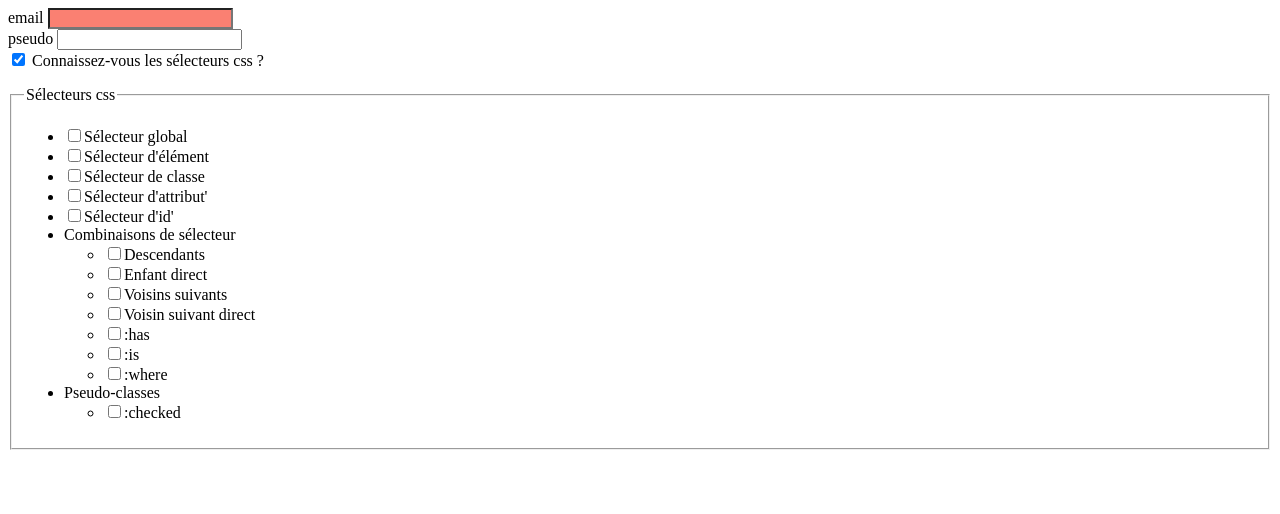
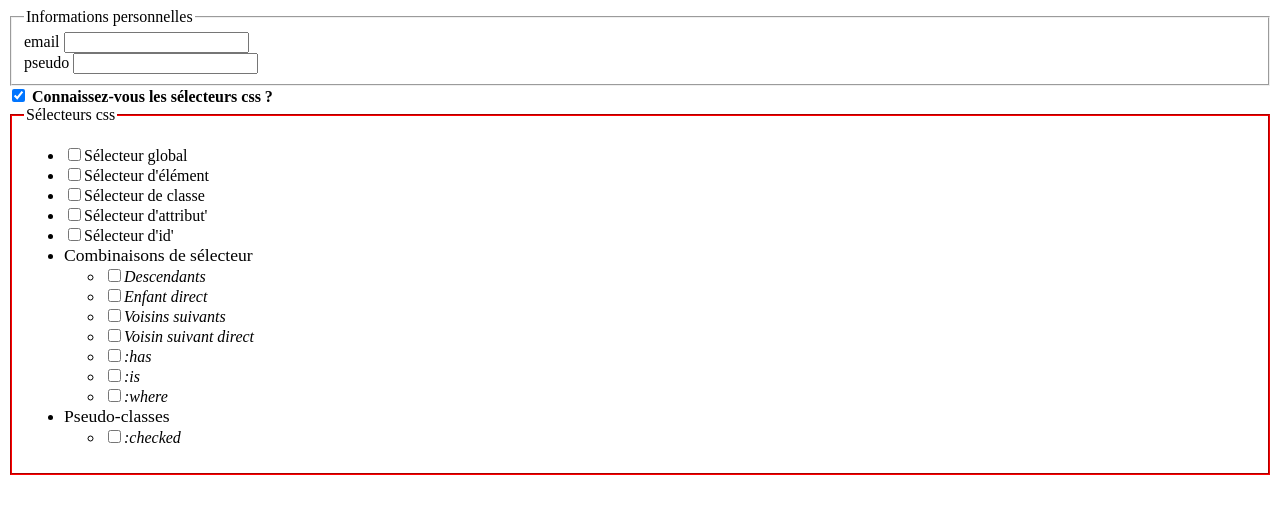
Before and after one commit to Babali42/lunch-and-learn-css, a plain HTML site: page index.html in a window 1280 px wide. Both pictures are taken after a click on the checkbox "Connaissez-vous les sélecteurs css ?". Drawn offline with Linux system fonts and the light colour scheme.

Commit message:
Mise à jour avec les dernières fonctionnalité de notre formulaire avancé

```diff
--- a/index.html
+++ b/index.html
@@ -1,11 +1,16 @@
 <link rel="stylesheet" href="styles.css">
 <form>
+    <fieldset>
+        <legend>Informations personnelles</legend>
+        <div>
             <label for="mail">email</label>
             <input id="mail" type="email">
+        </div>
         <div>
             <label>pseudo</label>
             <input pattern="abc.*">
         </div>
+    </fieldset>
     <input id="menu" type="checkbox">
     <label for="menu">Connaissez-vous les sélecteurs css ?</label>
     <fieldset>
--- a/styles.css
+++ b/styles.css
@@ -1,38 +1,49 @@
-label:has(+:invalid) {
-    outline: red 1px solid;
-}
-
-#mail {
-    background-color: salmon;
-}
-
-:user-invalid {
-    outline: 2px solid black;
-}
-
 @layer base {
-    input {
-        outline: none;
+    fieldset {
+        margin-top: 1em;
+        margin-bottom: 1em;
     }
-
-    :user-invalid {
-        outline: 2px solid blue;
-    }
-}
-
-fieldset {
-    margin-top: 1em;
-    display: none;
-}
-
-input:checked ~ fieldset {
-    display: block;
-}
-
-[aria-label] {
-    background-color: blue;
 }
 
 label {
     user-select: none;
 }
+
+li div {
+    font-size: 1.1em;
+    user-select: none;
+}
+
+fieldset > ul > li {
+    font-style: normal;
+}
+
+li {
+    font-style: italic;
+}
+
+input:focus {
+    background-color: lightskyblue;
+}
+
+input:checked + label {
+    font-weight: bold;
+}
+
+input:not(:checked) {
+    & ~ fieldset {
+        display: none;
+    }
+}
+
+#mail:invalid {
+    border: solid 1px red;
+}
+
+label:has(+#mail:user-invalid) {
+    color: red;
+}
+
+fieldset:has(input:not(:checked)[type=checkbox]) {
+    border-color: red;
+}
```
Lines whose indentation alone changed are shown as unchanged.
